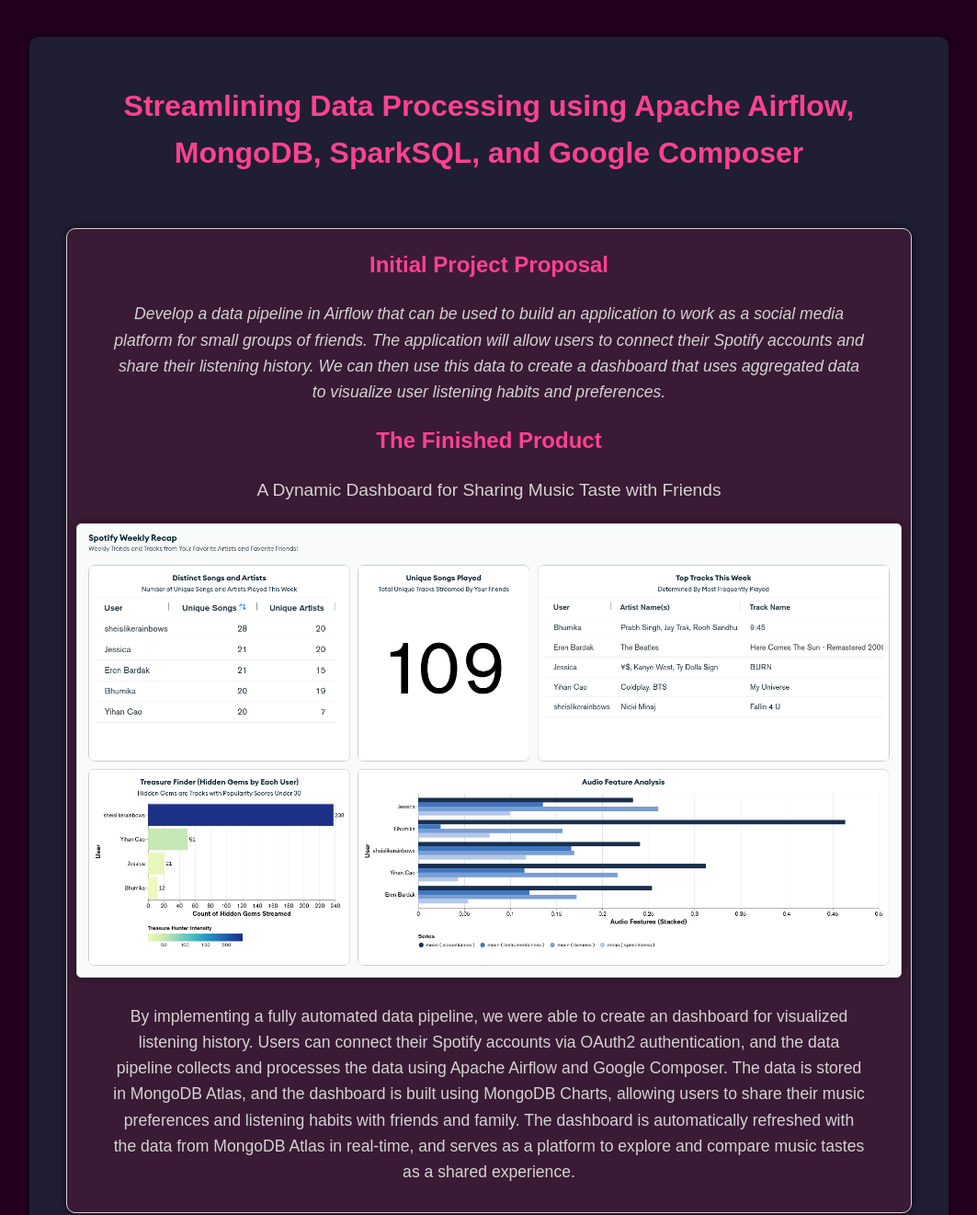
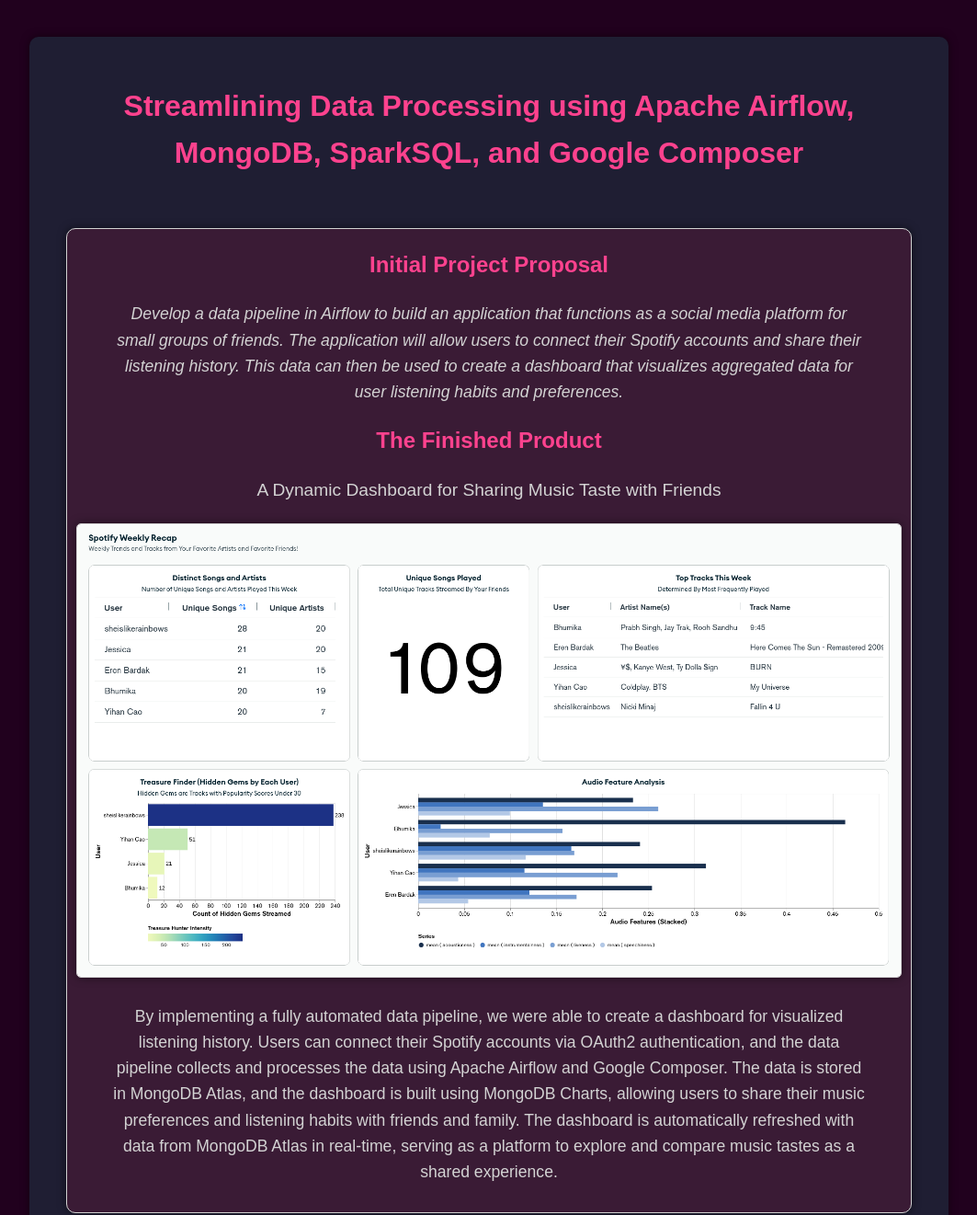
Before and after one commit to witchEverly/llmjessica-demos, a plain HTML site: page streamlining_data_processing.html in a window 1280 px wide. Shown: the top 1321 px of the page at 92% size, without its empty margins (108-1171 px from the left). Drawn offline with Linux system fonts and the light colour scheme.

Commit message:
Fix grammatical errors

```diff
--- a/streamlining_data_processing.html
+++ b/streamlining_data_processing.html
@@ -76,7 +76,7 @@
             border: 1px solid #d3d3d3; /* Whitish-grey outline */
             box-shadow: 0 0 10px rgba(0, 0, 0, 0.5); /* Subtle shadow */
             border-radius: 10px;
-            max-width: 1000px;
+            max-width: 1200px;
             text-align: center;
             width: 100%;
             margin: 20px auto;
@@ -112,9 +112,9 @@
         <h2>Initial Project Proposal</h2>
             <p>
                 <em>
-                    Develop a data pipeline in Airflow that can be used to build an application to work as a social media platform for small groups of friends.
+                    Develop a data pipeline in Airflow to build an application that functions as a social media platform for small groups of friends.
                     The application will allow users to connect their Spotify accounts and share their listening history.
-                    We can then use this data to create a dashboard that uses aggregated data to visualize user listening habits and preferences.
+                    This data can then be used to create a dashboard that visualizes aggregated data for user listening habits and preferences.
                 </em>
             </p>
         <h2>The Finished Product</h2>
@@ -122,10 +122,13 @@
             <div class="image-container">
                 <kbd><img src="images/SpotifyWeeklyRecap.png" alt="Dashboard implementation with MongoDB Charts"></kbd>
             </div>
-            <p>By implementing a fully automated data pipeline, we were able to create an dashboard for visualized listening history.
-                Users can connect their Spotify accounts via OAuth2 authentication, and the data pipeline collects and processes the data using Apache Airflow and Google Composer.
-                The data is stored in MongoDB Atlas, and the dashboard is built using MongoDB Charts, allowing users to share their music preferences and listening habits with friends and family.
-                The dashboard is automatically refreshed with the data from MongoDB Atlas in real-time, and serves as a platform to explore and compare music tastes as a shared experience.
+            <p>
+                By implementing a fully automated data pipeline, we were able to create a dashboard for visualized listening history.
+                Users can connect their Spotify accounts via OAuth2 authentication, and the data pipeline collects and processes the
+                data using Apache Airflow and Google Composer. The data is stored in MongoDB Atlas, and the dashboard is built using MongoDB Charts,
+                allowing users to share their music preferences and listening habits with friends and family.
+                The dashboard is automatically refreshed with data from MongoDB Atlas in real-time, serving as a platform to
+                explore and compare music tastes as a shared experience.
             </p>
             </div>
             <p class="intro">
```
Also changed, not shown: clustering_with_llm_labels.html (+9 -7 lines).
